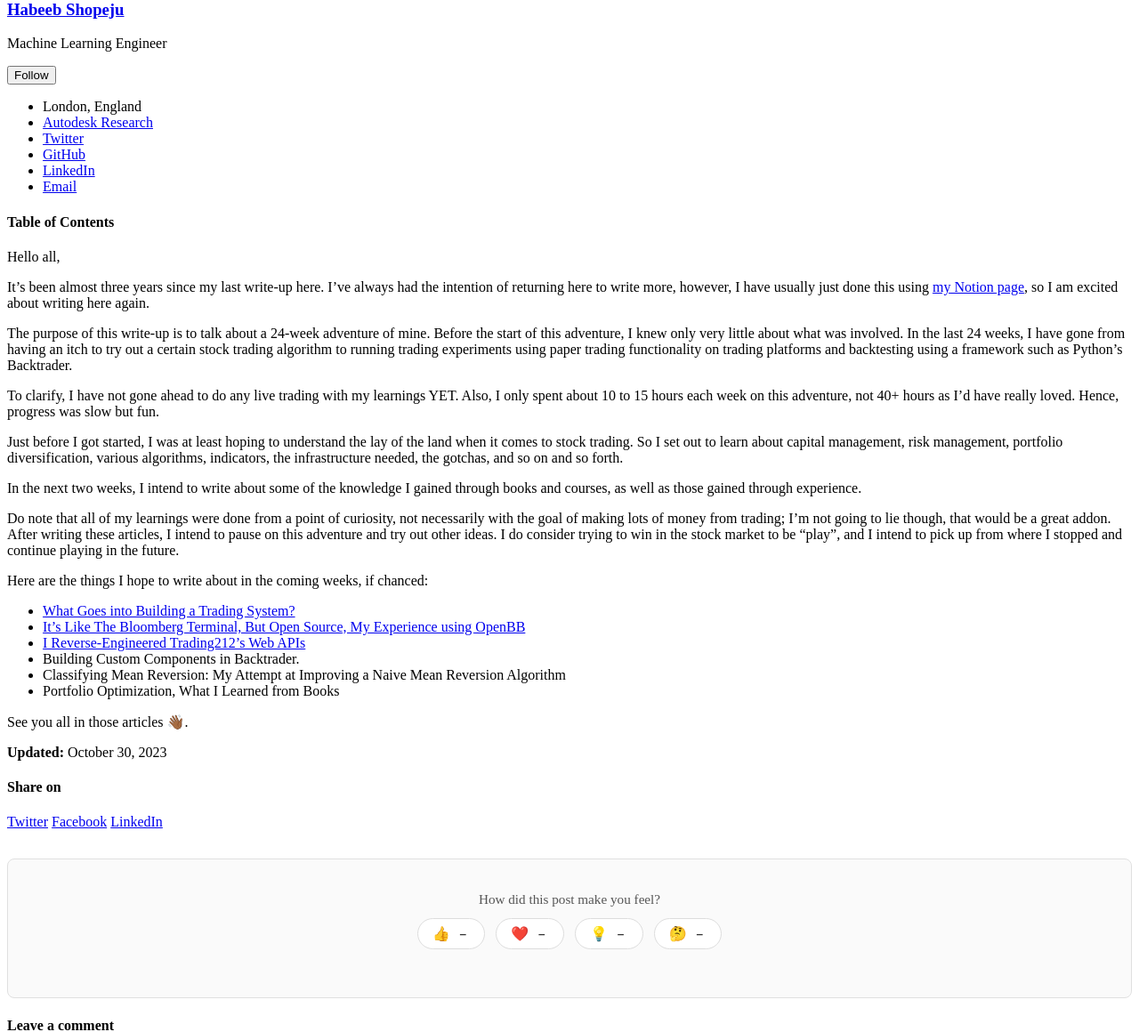
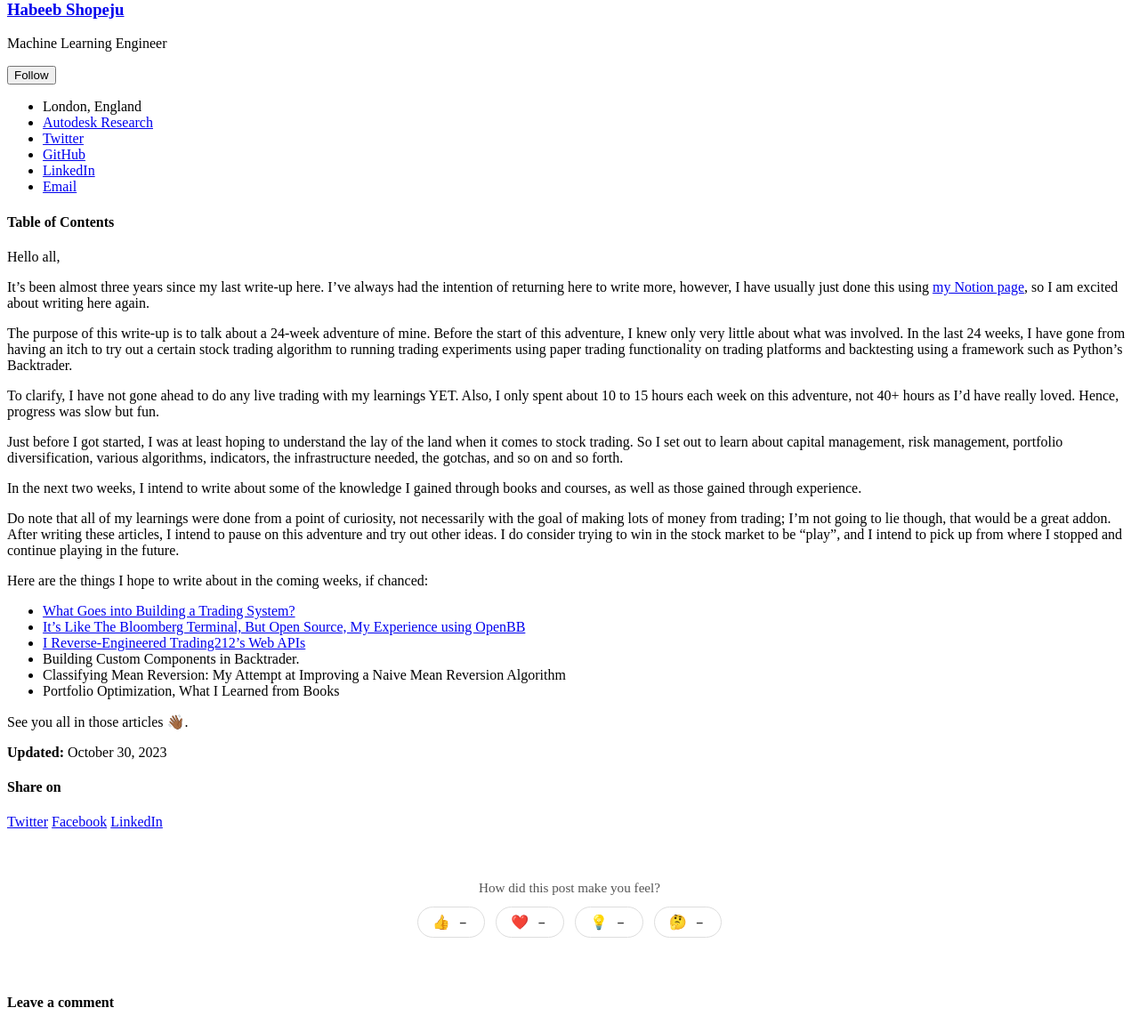
Before and after one commit to HAKSOAT/haksoat.github.io, a Jekyll site: the page built from _posts/stock_trading_project/2023-10-30-learning-stock-trading-python.md, in a window 1280 px wide. Shown: the part 1254-2414 px from the top of the page at 89% size. Built offline with Jekyll 4.4.1, drawn with Linux system fonts in a browser that asks for light colours; cached includes are drawn as plain includes; comment, search, counter and statistics services are not loaded.

Commit message:
Fix reactions widget: remove box styling that merged visually with share section

```diff
--- a/_includes/reactions.html
+++ b/_includes/reactions.html
@@ -19,10 +19,7 @@
 <style>
   .post-reactions {
     margin: 2rem 0 1rem;
-    padding: 1.25rem 1.5rem;
-    border: 1px solid #e0e0e0;
-    border-radius: 8px;
-    background: #fafafa;
+    padding: 0.5rem 0;
     text-align: center;
   }
   .reactions__label {
```
